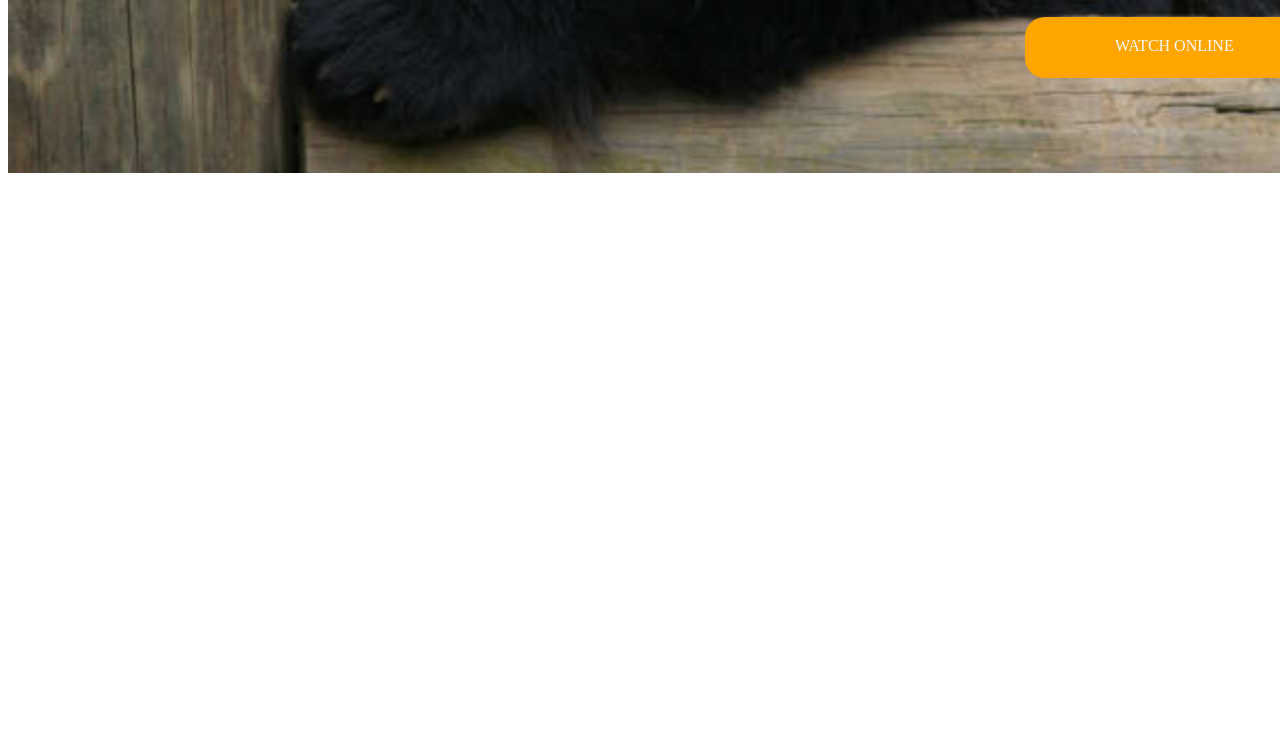
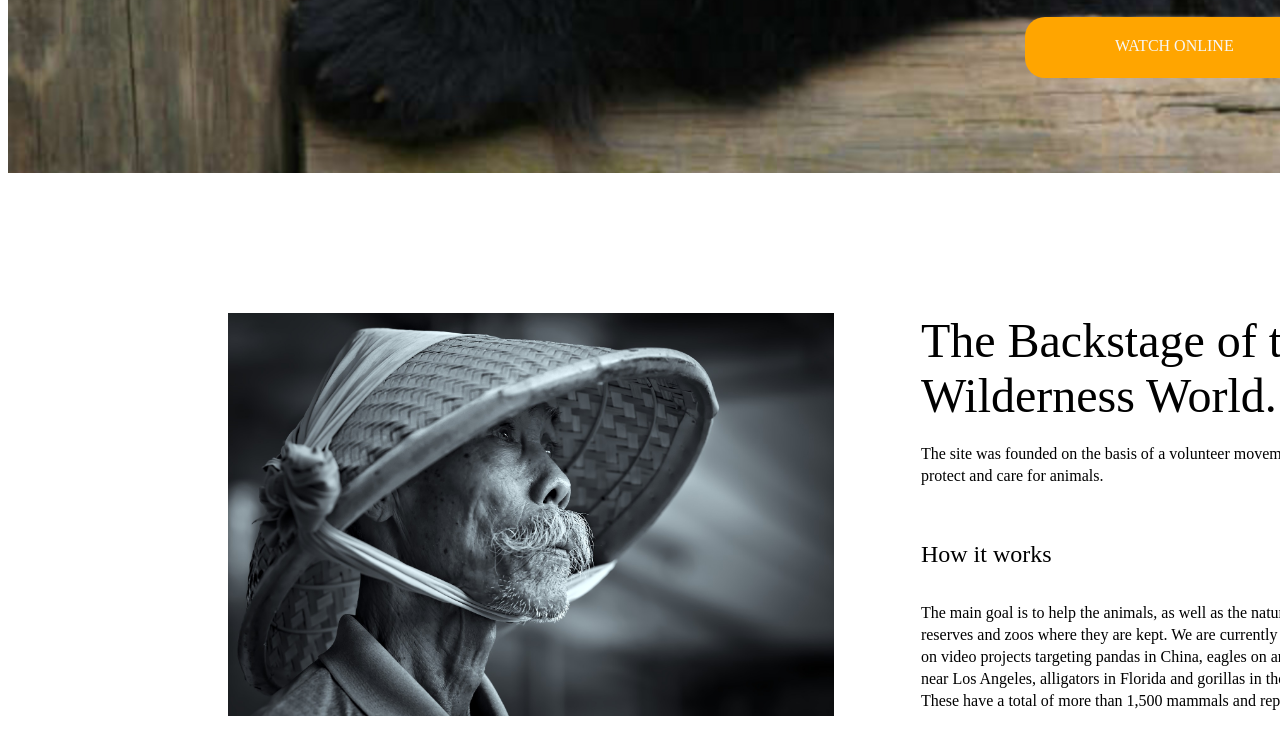
Before and after one commit to VadimKamosko/Online-zoo, a plain HTML site: page pages/index.html in a window 1280 px wide. Shown: the part 615-1370 px from the top of the page. Before the commit the page ends 800 px from the top, so only its background shows below. Drawn offline with Linux system fonts and the light colour scheme.

Commit message:
init : first section

```diff
--- a/pages/index.html
+++ b/pages/index.html
@@ -1,17 +1,19 @@
 <!DOCTYPE html>
 <html lang="en">
   <head>
-    <meta charset="UTF-8">
-    <meta http-equiv="X-UA-Compatible" content="IE=edge">
-    <meta name="viewport" content="width=device-width, initial-scale=1.0">
-    <link rel="stylesheet" href="style.css">
+    <meta charset="UTF-8" />
+    <meta http-equiv="X-UA-Compatible" content="IE=edge" />
+    <meta name="viewport" content="width=device-width, initial-scale=1.0" />
+    <link rel="stylesheet" href="style.css" />
     <title>Document</title>
   </head>
   <body>
     <div class="container">
       <header class="container_header">
         <nav class="container_header_nav">
-                <div class="container_header_nav_div"><p class="nav_div_p">PetStory online</p></div>
+          <div class="container_header_nav_div">
+            <p class="nav_div_p">PetStory online</p>
+          </div>
           <a href="#" class="container_header_nav_a">About</a>
           <a href="#" class="container_header_nav_a">Map</a>
           <a href="#" class="container_header_nav_a">Zoos</a>
@@ -20,11 +22,34 @@
           <span class="nav_span">Designed by ©</span>
         </nav>
         <div class="header_circle">
-                <p class="header_circle_text">Watch your <span class="header_circle_span">favorite</span> animal online</p>
+          <p class="header_circle_text">
+            Watch your <span class="header_circle_span">favorite</span> animal
+            online
+          </p>
           <a class="header_button">WATCH ONLINE</a>
         </div>
-        </head>
-
+      </header>
+      <section class="firstSection">
+        <div class="firstSection_container">
+          <img class="firstSection_container_img" src="../img/99e1e2726f758b45089960242daf7bfc.jpg">
+          <div class="firstSection_container_text">
+            <h2 class="container_text_header">The Backstage of the Wilderness World.</h2>
+            <p class="containeer_text_txt">
+              The site was founded on the basis of a volunteer movement to
+              protect and care for animals.
+            </p>
+            <p class="container_text_subheader">How it works</p>
+            <p class="containeer_text_txt">
+              The main goal is to help the animals, as well as the nature
+              reserves and zoos where they are kept. We are currently working on
+              video projects targeting pandas in China, eagles on an island near
+              Los Angeles, alligators in Florida and gorillas in the Congo.
+              These have a total of more than 1,500 mammals and reptiles.
+            </p>
+          </div>
+        </div>
+        <div class="firstSection_flowerimg"></div>
+      </section>
     </div>
   </body>
 </html>
--- a/pages/style.css
+++ b/pages/style.css
@@ -2,6 +2,7 @@
 {
     font-style: Roboto;
 }
+/* Header */
 .container_header
 {
     background: url("../img/6c4379c95b7fac4756f94f501e2105b7.jpg") no-repeat center;
@@ -99,3 +100,57 @@
     top:130px;
     left:210px
 }
+
+/* firtsSetion */
+.firstSection
+{
+    position: relative;
+    display: flex;
+    max-width: 1600px;
+    flex-direction: row;
+}
+.firstSection_container_img
+{
+    height: 403px;
+    max-width: 609px;
+    margin-right: 87px;
+}
+.firstSection_container
+{
+    display: flex;
+    position: relative;
+    flex-direction: row;
+    padding-left: 220px;
+    margin-right: 20px;
+    margin-top: 140px;
+}
+.container_text_header
+{
+    font-size: 48px;
+    font-weight: 400;
+    text-align: left;
+    margin-bottom: 20px;
+    margin-top: 0px;
+}
+.container_text_subheader
+{
+    margin-top: 54px;
+    margin-bottom: 34px;
+    font-size: 24px;
+}
+.containeer_text_txt
+{
+    font-size: 16px;
+    line-height: 22px;
+}
+.firstSection_flowerimg
+{
+    background: url("../img/b21a83da76a16ebdbfe99a57b8d03978.png") no-repeat;
+    background-size: cover;
+    height: 605px;
+    width: 293px;
+}
+.firstSection_container_text
+{
+    max-width: 670px;
+}
```
Also changed, not shown: img/99e1e2726f758b45089960242daf7bfc.jpg (added), 1 other file. Lines whose indentation alone changed are shown as unchanged.
